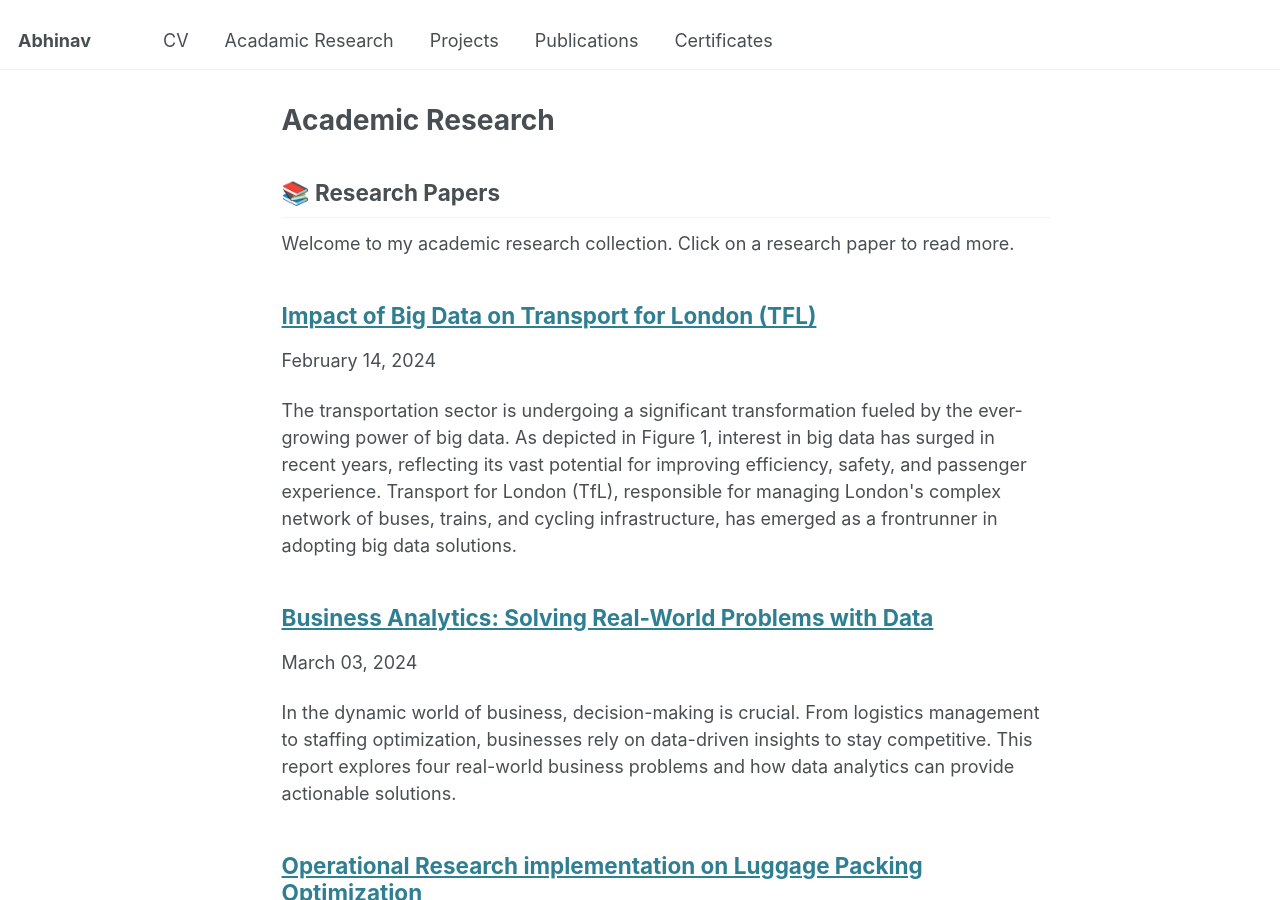
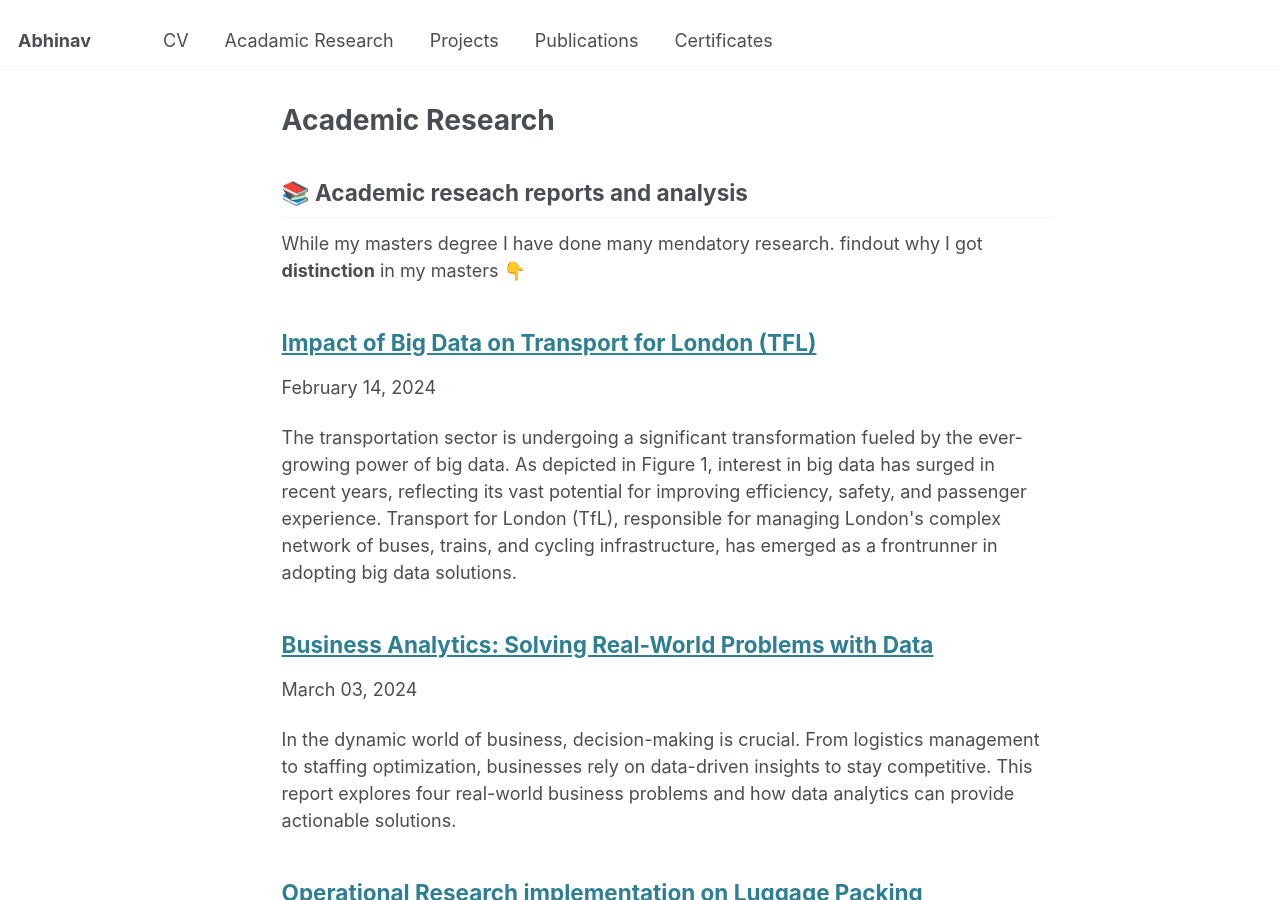
Before and after one commit to Abhinav330/portfolio-test, a Jekyll site: the page built from _pages/research.md, in a window 1280 px wide and 900 px high. Built offline with Jekyll 4.4.1, drawn with Linux system fonts in a browser that asks for light colours.

```diff
--- a/_config.yml
+++ b/_config.yml
@@ -236,6 +236,9 @@ collections:
   research:
     output: true
     permalink: /research/:title/
+  story:
+    output: true
+    permalink: /:collection/:path/
 
 
 # These settings control how pages and collections are included in the site
@@ -320,7 +323,14 @@ defaults:
       layout: research
       author_profile: true
       share: true
-
+#story
+  - scope:
+      path: ""
+      type: story
+    values:
+      layout: single
+      author_profile: true
+      share: true
 
 # Sass/SCSS
 sass:
--- a/_data/navigation.yml
+++ b/_data/navigation.yml
@@ -20,8 +20,8 @@ main:
   - title: "Certificates"
     url: /certificates/
 
-  # - title: "Talks"
-  #   url: /talks/
+  - My Story: My Story
+    url: /my_story/
 
   # - title: "Teaching"
   #   url: /teaching/
--- a/_pages/research.md
+++ b/_pages/research.md
@@ -1,31 +1,10 @@
 ---
 layout: research-list
 title: "Academic Research"
+author_profile: true
 permalink: /research/
 ---
 
-## 📚 Research Papers
+## 📚 Academic reseach reports and analysis
 
-Welcome to my academic research collection. Click on a research paper to read more.
-
-
-
-<!-- ---
-layout: research-list
-title: "Academic Research"
-permalink: /research/
----
-
-{% assign base_url = "https://abhinav330.github.io/portfolio-test" %}
-
-
-## 📚 Accademic Research reports:
-
-
-{% for paper in site.research %}
-  <div class="research-card">
-    <h2><a href="{{ base_url }}{{ paper.url }}">{{ paper.title }}</a></h2>
-    <p>{{ paper.date | date: "%B %d, %Y" }}</p>
-    <p>{{ paper.description }}</p>
-  </div>
-{% endfor %} -->
+While my masters degree I have done many mendatory research. findout why I got **distinction** in my masters 👇
```
Also changed, not shown: _pages/about.md (+18 -2 lines), _pages/story.md (added, +73 -0 lines).
